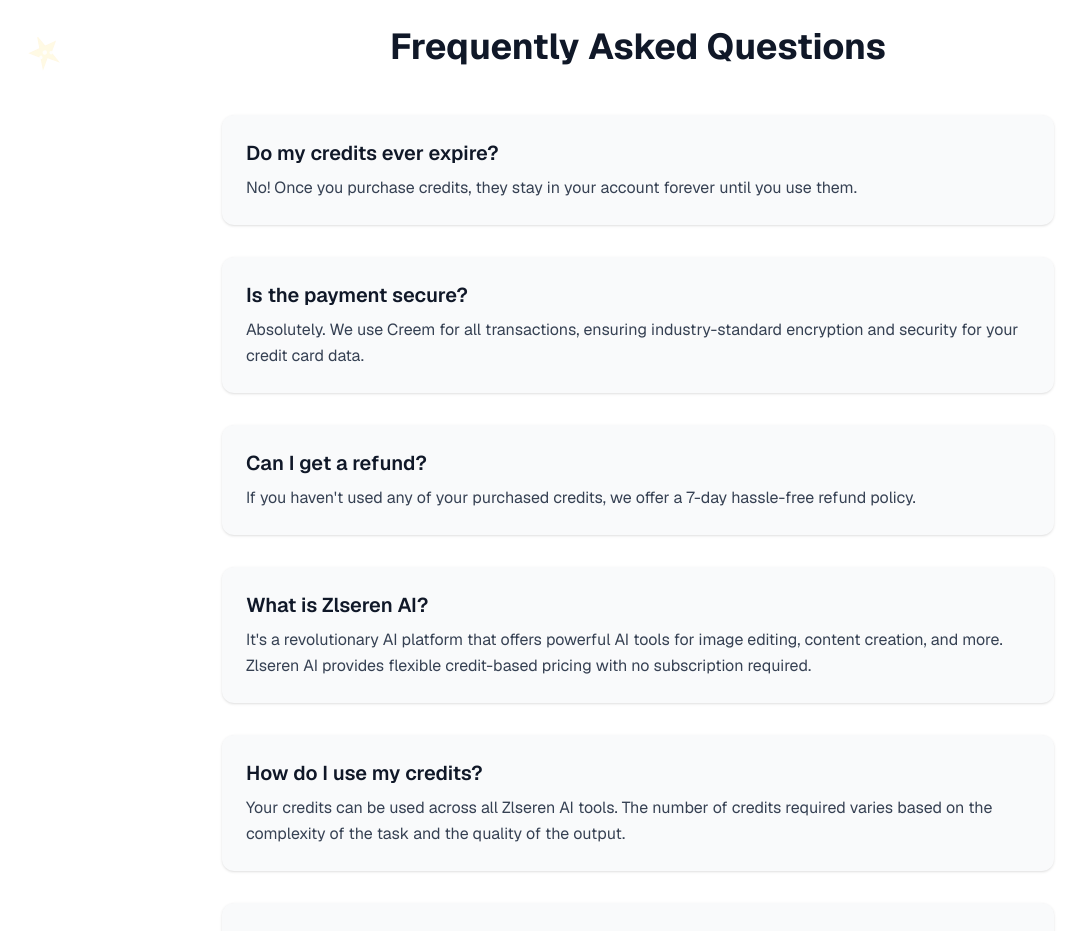
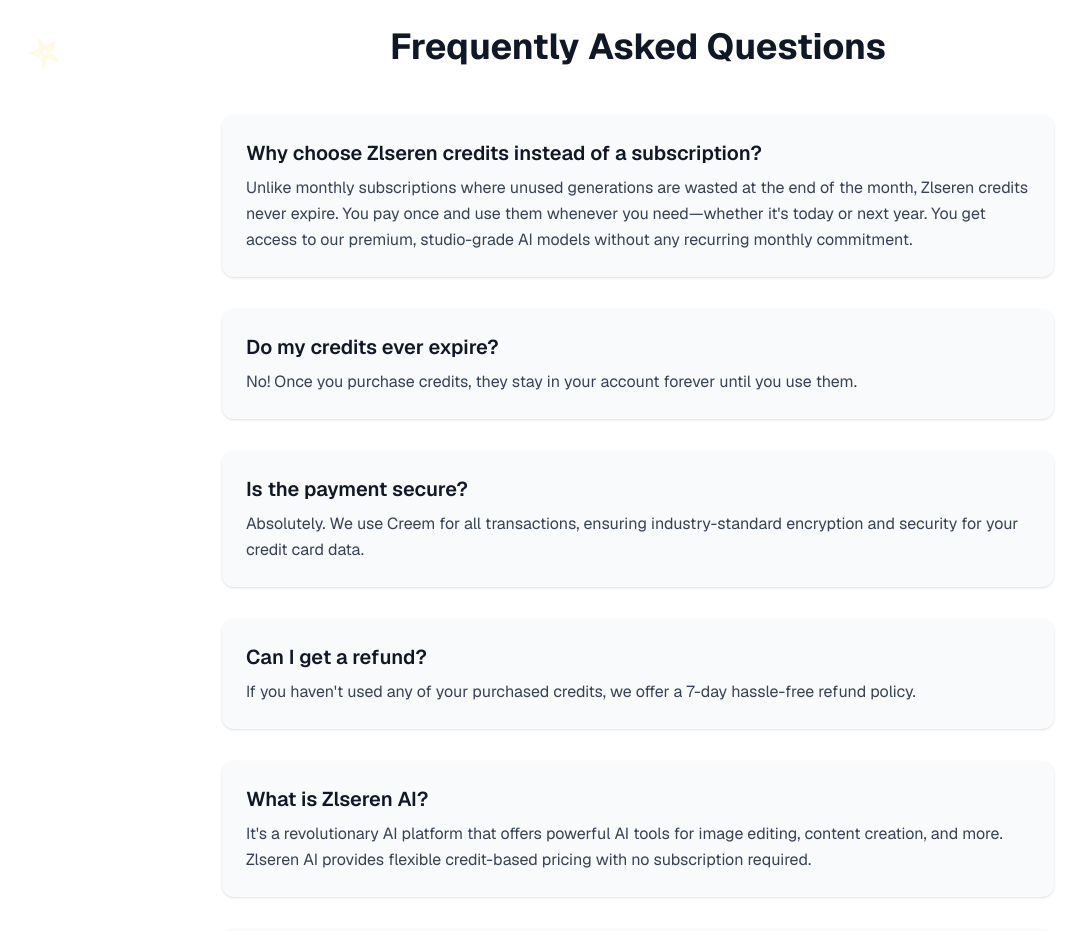
Before and after one commit to luyao442096-glitch/luyao442096-9272-image-editor-clone, a Next.js app: page / in a window 1280 px wide. Shown: the part 6200-7131 px from the top of the page, without its empty margins (2-1087 px from the left). Built offline with nearby package versions, Linux system fonts and the light colour scheme; no server answers.

Commit message:
Add FAQ about credits vs subscription

```diff
--- a/components/faq-section.tsx
+++ b/components/faq-section.tsx
@@ -5,6 +5,12 @@ import { SparkleDecoration } from "@/components/banana-decoration"
 import { useLocale } from "@/lib/locale-context"
 
 const faqs = [
+  {
+    questionEn: "Why choose Zlseren credits instead of a subscription?",
+    questionZh: "为什么选择 Zlseren 积分而不是订阅？",
+    answerEn: "Unlike monthly subscriptions where unused generations are wasted at the end of the month, Zlseren credits never expire. You pay once and use them whenever you need—whether it's today or next year. You get access to our premium, studio-grade AI models without any recurring monthly commitment.",
+    answerZh: "与每月订阅不同，Zlseren 积分永远不会过期。您只需支付一次，随时使用——无论是今天还是明年。您可以使用我们的高级工作室级 AI 模型，无需任何月度订阅承诺。",
+  },
   {
     questionEn: "Do my credits ever expire?",
     questionZh: "我的积分会过期吗？",
```
